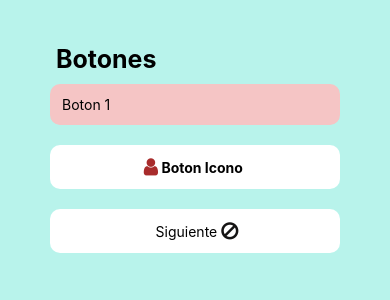
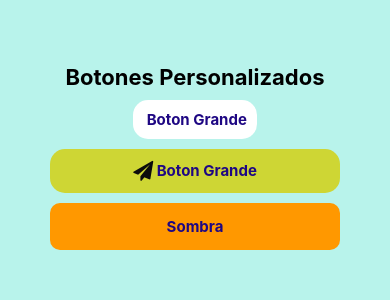
Before and after one commit to SandyMarissaGs/Fundamentos_Expo-, a React Native app: screen / in a window 390 px wide. Shown: the top 300 px of the page. Built offline with nearby package versions, Linux system fonts and the light colour scheme.

Commit message:
Se agrego boton con icono y otro con sombra

```diff
--- a/App.js
+++ b/App.js
@@ -1,10 +1,13 @@
 
-import Botones from "./src/Pages/Home/Botones";
+//import Botones from "./src/Pages/Home/Botones";
+import BotonesV2 from "./src/Pages/Home/BotonesV2";
 //import Home from "./src/Pages/Home/Home";
+
 function App() {
   return (
     //<Home />
-    <Botones />
+    //<Botones />
+    <BotonesV2/>
   );
 }
 
--- /dev/null
+++ b/src/Pages/Home/BotonesV2.js
@@ -0,0 +1,93 @@
+import Icon from "@expo/vector-icons/FontAwesome";
+import {
+  View,
+  Text,
+  StyleSheet,
+  Platform,
+  StatusBar,
+  TouchableOpacity,
+} from "react-native";
+
+export default function BotonesV2() {
+  return (
+    <View style={style.mainS}>
+      <Text style={style.title}> Botones Personalizados </Text>
+      {/*Boton Granded */}
+      <TouchableOpacity style={style.botonGrande}>
+        <Text style={style.textoBoton}> Boton Grande</Text>
+      </TouchableOpacity>
+      {/*Boton grande con icono*/}
+      <TouchableOpacity style={style.botonConIcono}>
+        <Icon
+          name="send"
+          size={20}
+          color={"#0c0c0cff"}
+          style={style.iconoIzquierdo}
+        />
+        <Text style={style.textoBoton}> Boton Grande</Text>
+      </TouchableOpacity>
+      {/* Boton sombreado */}
+      <TouchableOpacity style={[style.botonSombreado, style.sombra]}>
+        <Text style={style.textoBoton}>Sombra</Text>
+      </TouchableOpacity>
+    </View>
+  );
+}
+
+const style = StyleSheet.create({
+  mainS: {
+    flex: 1,
+    backgroundColor: "#b8f3ebff",
+    paddingTop: Platform.OS === "android" ? StatusBar.currentHeigth : 44,
+    padding: 50,
+  },
+  title: {
+    fontSize: 22,
+    fontWeight: "bold",
+    marginTop: 20,
+    textAlign: "center",
+  },
+  textoBoton: {
+    color: "#1e0783ff",
+    fontWeight: "bold",
+    fontSize: 15,
+    textAlign: "center",
+  },
+  botonGrande: {
+    backgroundColor: "#fff",
+    padding: 10,
+    borderRadius: 15,
+    marginTop: 10,
+    alignSelf: "center",
+  },
+  botonConIcono: {
+    backgroundColor: "#ced634ff",
+    marginTop: 10,
+    flexDirection: "row",
+    alignContent: "center",
+    justifyContent: "center",
+    paddingVertical: 12,
+    borderRadius: 15,
+  },
+  iconoIzquierda: {
+    marginRight: 10,
+  },
+  botonSombreado:{
+    marginTop:10,
+    backgroundColor:'#ff9800',
+    paddingVertical:14,
+    borderRadius:10,
+    marginBottom:15,
+  },
+    ...Platform.select ({
+        android: {
+            elevation:6,
+        },
+        ios:{
+            shadowColor:'#000',
+            shadowoffset: { width:0, heigth: 2},
+            shadowOpacity:0.3,
+            shadowRadius:4,
+        },
+        }),
+});
```
